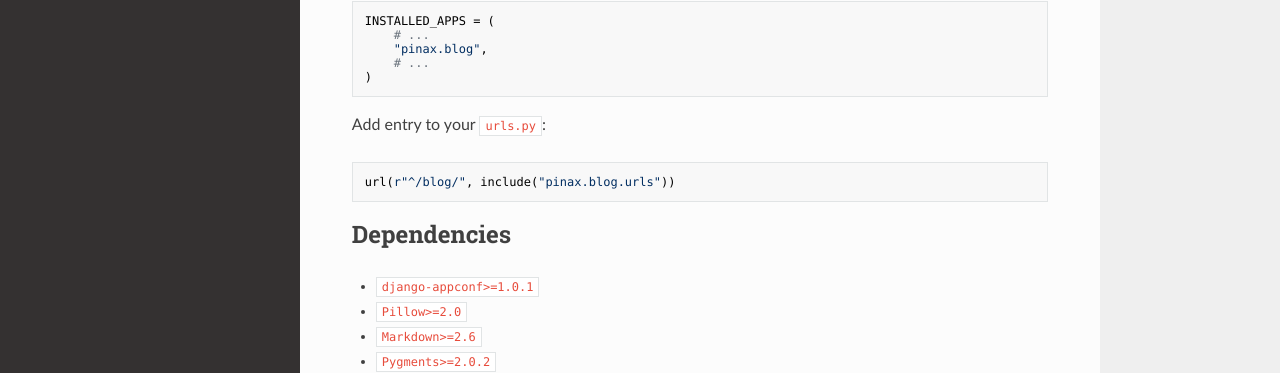
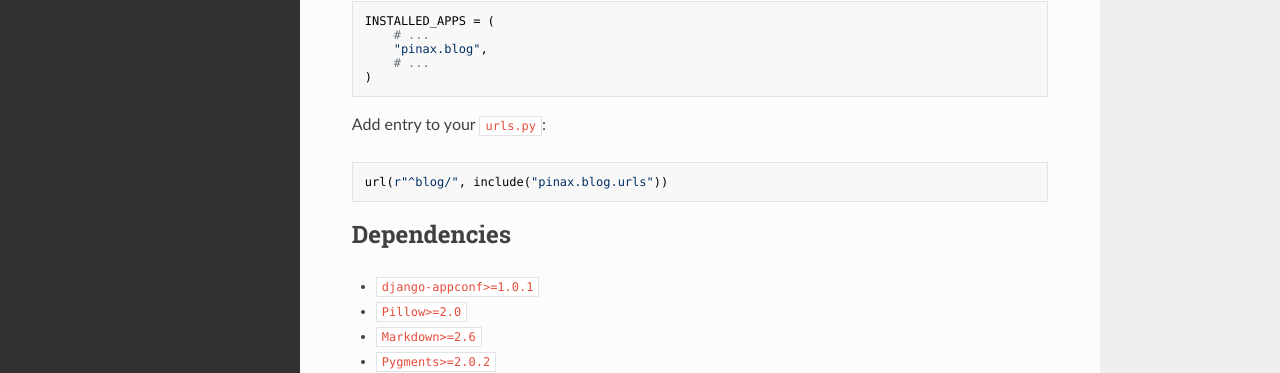
Before and after one commit to pinax/pinax-blog, an MkDocs documentation site: the page built from docs/index.md, in a window 1280 px wide and 1296 px high. Shown: the part 615-988 px from the top of the window. Built offline with MkDocs 1.6.1, drawn with Linux system fonts in a browser that asks for light colours; nearby versions of some CDN libraries; old or Windows-style settings are respelled for this version of MkDocs.

```diff
--- a/docs/index.md
+++ b/docs/index.md
@@ -26,7 +26,7 @@ Add `pinax-blog` to your `INSTALLED_APPS` setting:
 
 Add entry to your `urls.py`:
 
-    url(r"^/blog/", include("pinax.blog.urls"))
+    url(r"^blog/", include("pinax.blog.urls"))
 
 
 ## Dependencies
```
